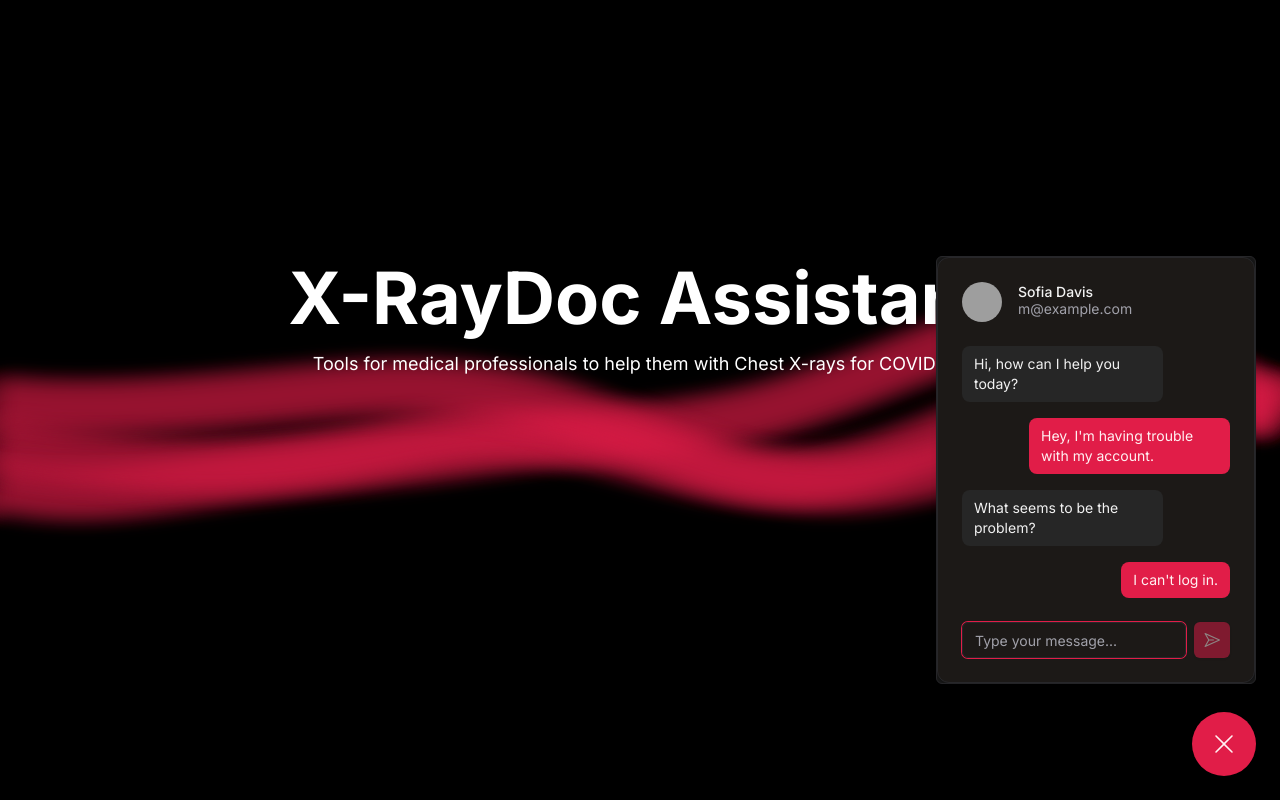
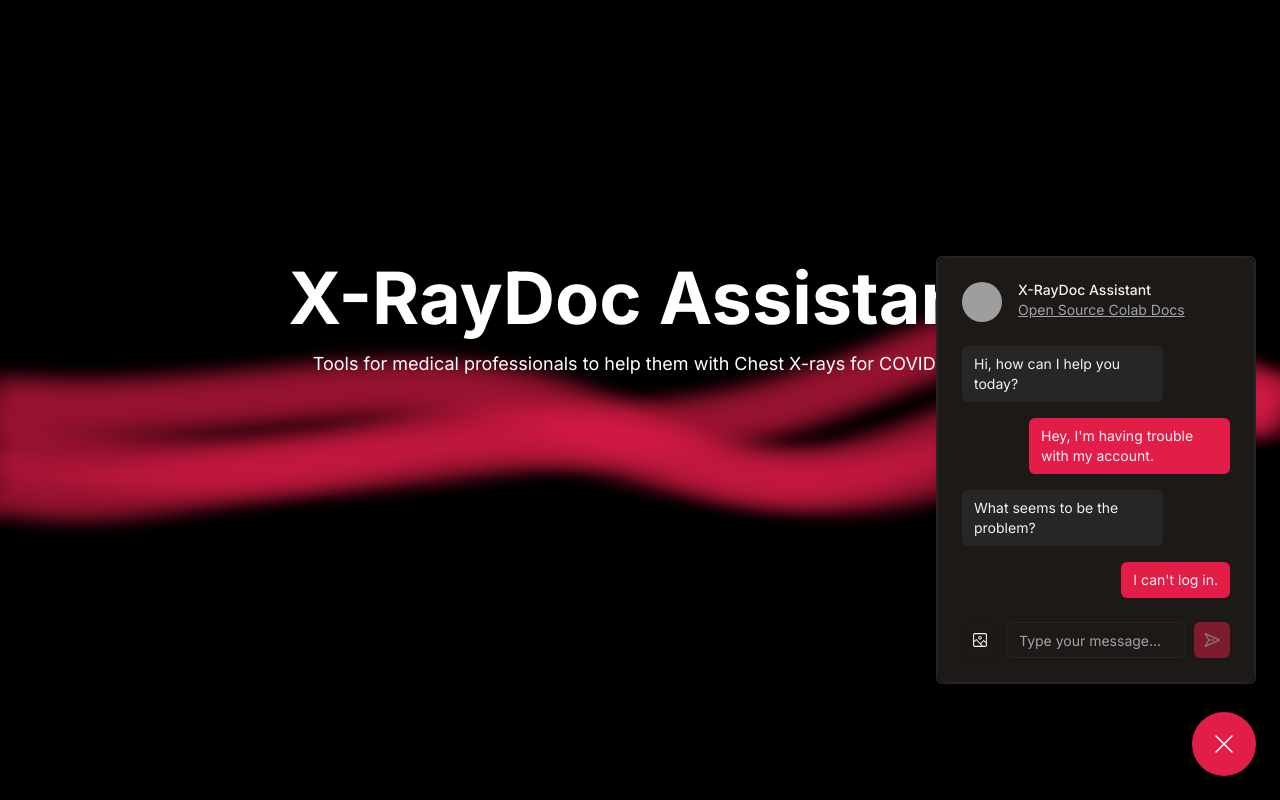
Before and after one commit to DanielDerma/x-raydoc_assistant, a Next.js app: page / in a window 1280 px wide. Both pictures are taken after a click on the button 1224 px from the left and 744 px from the top of the page. Built offline with nearby package versions, Linux system fonts and the light colour scheme; grey boxes are pictures that could not be loaded.

Commit message:
initial docs open source

```diff
--- a/components/chat.tsx
+++ b/components/chat.tsx
@@ -1,5 +1,5 @@
 import * as React from "react"
-import { CheckIcon, PaperPlaneIcon, PlusIcon } from "@radix-ui/react-icons"
+import { CheckIcon, PaperPlaneIcon, ImageIcon } from "@radix-ui/react-icons"
 
 import { cn } from "@/lib/utils"
 import {
@@ -100,11 +100,11 @@ export function CardsChat() {
           <div className="flex items-center space-x-4">
             <Avatar>
               <AvatarImage src="/avatars/01.png" alt="Image" />
-              <AvatarFallback>OM</AvatarFallback>
+              <AvatarFallback>XA</AvatarFallback>
             </Avatar>
             <div>
-              <p className="text-sm font-medium leading-none">Sofia Davis</p>
-              <p className="text-sm text-muted-foreground">m@example.com</p>
+              <p className="text-sm font-medium leading-none">X-RayDoc Assistant</p>
+              <a target="_blank" href="https://www.google.com/maps" className="text-sm text-muted-foreground underline">Open Source Colab Docs</a>
             </div>
           </div>
           {/* <TooltipProvider delayDuration={0}>
@@ -130,7 +130,7 @@ export function CardsChat() {
               <div
                 key={index}
                 className={cn(
-                  "flex w-max max-w-[75%] flex-col gap-2 rounded-lg px-3 py-2 text-sm",
+                  "flex w-max max-w-[75%] flex-col gap-2 rounded-md px-3 py-2 text-sm",
                   message.role === "user"
                     ? "ml-auto bg-primary text-primary-foreground"
                     : "bg-muted"
@@ -157,6 +157,15 @@ export function CardsChat() {
             }}
             className="flex w-full items-center space-x-2"
           >
+            <div className="">
+              <label htmlFor="attact-image">
+                <input type="file" accept=".jpg, .png" id="attact-image" className="bg-transparent hidden" />
+                <Button type="button" size="icon" className="bg-transparent">
+                  <ImageIcon className="h-4 w-4" />
+                  <span className="sr-only">Attach Image</span>
+                </Button>
+              </label>
+            </div>
             <Input
               id="message"
               placeholder="Type your message..."
--- a/components/chatopensource.tsx
+++ b/components/chatopensource.tsx
@@ -1,15 +1,13 @@
 "use client"
 
-import React from "react"
-import { ChatBubbleIcon, Cross1Icon } from "@radix-ui/react-icons"
 import { Button } from "@/components/ui/button"
-import { Input } from "@/components/ui/input"
-import { Label } from "@/components/ui/label"
 import {
   Popover,
   PopoverContent,
   PopoverTrigger,
 } from "@/components/ui/popover"
+import { ChatBubbleIcon, Cross1Icon } from "@radix-ui/react-icons"
+import React from "react"
 import { CardsChat } from "./chat"
 
 export function Chat() {
```
Also changed, not shown: 1 other file (tests, documents, lock files or other folders).
